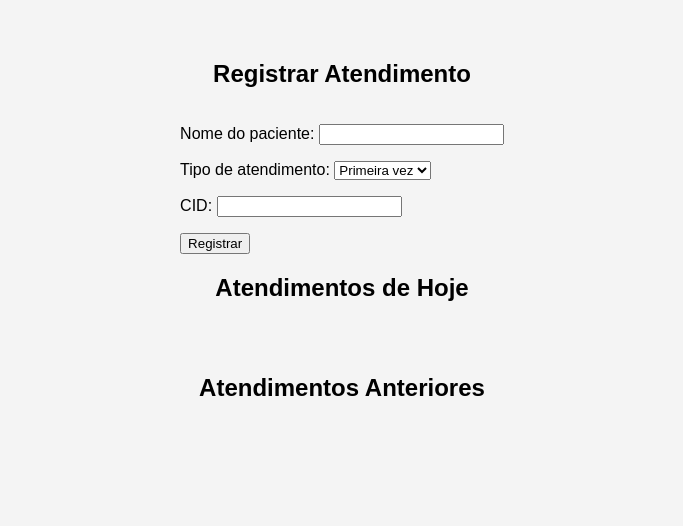
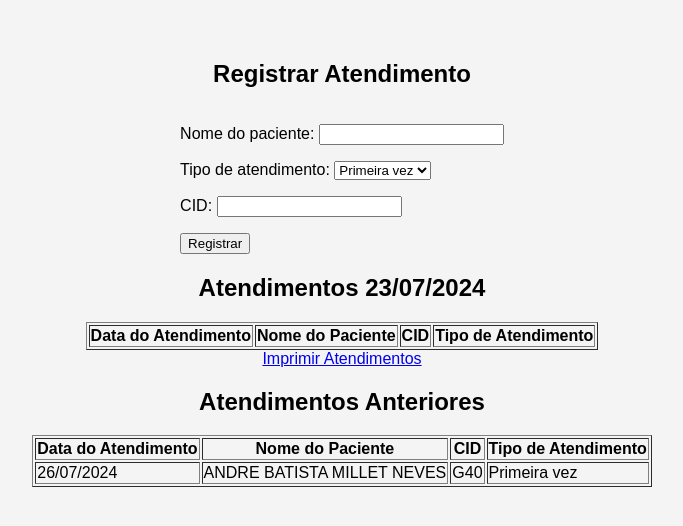
Before and after one commit to woulschneider/prognosys_oiest, a Django app: page /consultas/ in a window 1280 px wide. Shown: the part 50-576 px from the top of the page, without its empty margins (298-981 px from the left). Run offline with Django 5.2, Linux system fonts and the light colour scheme; data comes from the database, SQL or seed files in the repository; data that the repository does not hold is empty.

Commit message:
migração corrigida. app funcional, porem feio ROA e liriodosvales dentro de supernova.com.br

```diff
--- a/consultas/models.py
+++ b/consultas/models.py
@@ -20,3 +20,6 @@ class Atendimento(models.Model):
 
     def __str__(self):
         return f'{self.nome_paciente} - {self.data_consulta}'
+
+    class Meta:
+        db_table = 'consultas_atendimento'
--- a/consultas/templates/consultas/registrar_atendimento.html
+++ b/consultas/templates/consultas/registrar_atendimento.html
@@ -8,17 +8,49 @@
     <button type="submit">Registrar</button>
   </form>
 
-  <h2>Atendimentos de Hoje</h2>
-  <ul>
-    {% for atendimento in atendimentos_hoje %}
-      <li>{{ atendimento.nome_paciente }} - {{ atendimento.data_consulta }} - {{ atendimento.get_tipo_atendimento_display }} - {{ atendimento.cid }}</li>
-    {% endfor %}
-  </ul>
+  <h2>Atendimentos {{ data_atual }}</h2>
+  <table border="1">
+    <thead>
+      <tr>
+        <th>Data do Atendimento</th>
+        <th>Nome do Paciente</th>
+        <th>CID</th>
+        <th>Tipo de Atendimento</th>
+      </tr>
+    </thead>
+    <tbody>
+      {% for atendimento in atendimentos_hoje %}
+        <tr>
+          <td>{{ atendimento.data_consulta|date:"d/m/Y" }}</td>
+          <td>{{ atendimento.nome_paciente }}</td>
+          <td>{{ atendimento.cid }}</td>
+          <td>{{ atendimento.get_tipo_atendimento_display }}</td>
+        </tr>
+      {% endfor %}
+    </tbody>
+  </table>
+
+  <a href="{% url 'consultas:imprimir_atendimentos' %}" target="_blank">Imprimir Atendimentos</a>
 
   <h2>Atendimentos Anteriores</h2>
-  <ul>
-    {% for atendimento in atendimentos_anteriores %}
-      <li>{{ atendimento.nome_paciente }} - {{ atendimento.data_consulta }} - {{ atendimento.get_tipo_atendimento_display }} - {{ atendimento.cid }}</li>
-    {% endfor %}
-  </ul>
+  <table border="1">
+    <thead>
+      <tr>
+        <th>Data do Atendimento</th>
+        <th>Nome do Paciente</th>
+        <th>CID</th>
+        <th>Tipo de Atendimento</th>
+      </tr>
+    </thead>
+    <tbody>
+      {% for atendimento in atendimentos_anteriores %}
+        <tr>
+          <td>{{ atendimento.data_consulta|date:"d/m/Y" }}</td>
+          <td>{{ atendimento.nome_paciente }}</td>
+          <td>{{ atendimento.cid }}</td>
+          <td>{{ atendimento.get_tipo_atendimento_display }}</td>
+        </tr>
+      {% endfor %}
+    </tbody>
+  </table>
 {% endblock %}
--- a/consultas/urls.py
+++ b/consultas/urls.py
@@ -1,6 +1,9 @@
 from django.urls import path
 from . import views
 
+app_name = 'consultas'
+
 urlpatterns = [
     path('', views.registrar_atendimento, name='lista_atendimentos'),
+    path('imprimir/', views.imprimir_atendimentos, name='imprimir_atendimentos'),
 ]
--- a/consultas/views.py
+++ b/consultas/views.py
@@ -11,10 +11,23 @@ def registrar_atendimento(request):
             return redirect('lista_atendimentos')
     else:
         form = AtendimentoForm()
+
     atendimentos_hoje = Atendimento.objects.filter(data_consulta=date.today())
     atendimentos_anteriores = Atendimento.objects.exclude(data_consulta=date.today())
+    data_atual = date.today().strftime('%d/%m/%Y')
+
     return render(request, 'consultas/registrar_atendimento.html', {
         'form': form,
         'atendimentos_hoje': atendimentos_hoje,
         'atendimentos_anteriores': atendimentos_anteriores,
+        'data_atual': data_atual,
     })
+
+def imprimir_atendimentos(request):
+    atendimentos_hoje = Atendimento.objects.filter(data_consulta=date.today())
+    data_atual = date.today().strftime('%d/%m/%Y')
+
+    return render(request, 'consultas/imprimir_atendimentos.html', {
+        'atendimentos_hoje': atendimentos_hoje,
+        'data_atual': data_atual,
+    })
--- a/prognosys/urls.py
+++ b/prognosys/urls.py
@@ -21,7 +21,7 @@ from . import views
 urlpatterns = [
     path('', views.home),
     path('admin/', admin.site.urls),
-    path('consultas/', include('consultas.urls')),
+    path('consultas/', include('consultas.urls', namespace='consultas')),
     path('liriodosvales/', include('liriodosvales.urls', namespace='liriodosvales')),
 
 ]
--- a/templates/home.html
+++ b/templates/home.html
@@ -8,6 +8,7 @@
   <main>
     <h1>olá mundo</h1>
     <a href="{% url 'liriodosvales:home' %}">Lírio dos Vales</a>
+    <a href="{% url 'consultas:lista_atendimentos' %}">Registro de Atendimento Médico</a>
   </main>
 
 {% endblock content %}
```
Also changed, not shown: consultas/templates/consultas/imprimir_atendimentos.html (added, +55 -0 lines), consultas/migrations/0001_initial.py, db.sqlite3.
